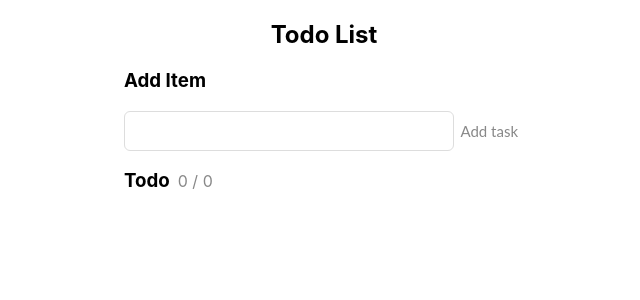
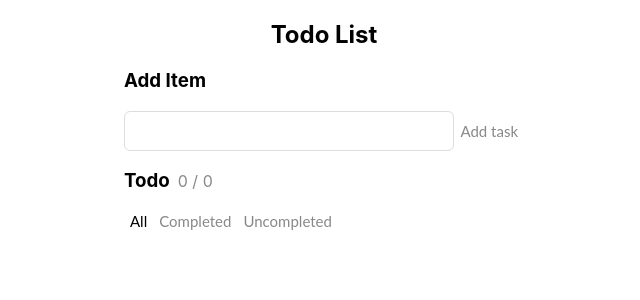
Before and after one commit to johncychan/todo-app-mobx, a React (Create React App) app: page / in a window 1280 px wide. Shown: the top 300 px of the page, without its empty margins (316-956 px from the left). Built offline with nearby package versions, Linux system fonts and the light colour scheme.

Commit message:
implement filter

```diff
--- a/src/TodoList/TodoListStore.js
+++ b/src/TodoList/TodoListStore.js
@@ -3,10 +3,12 @@ import { v4 as uuidv4 } from 'uuid';
 
 class TodoListStoreImplement {
     todos = [];
+    mode = 'all'
 
     constructor()     {
         makeObservable(this, {
             todos: observable,
+            mode: observable,
             addTodo: action,
             editTodo: action,
             toggleComplete: action,
@@ -22,6 +24,17 @@ class TodoListStoreImplement {
                 }, [])
             );
         })
+    }
+
+    todosList() {
+        switch(this.mode) {
+            case 'completed':
+                return this.todos.filter(t => t.completed);
+            case 'uncompleted':
+                return this.todos.filter(t => !t.completed);
+            default:
+                return this.todos;
+        }
     }
 
     addTodo(title) {
--- a/src/TodoList/TodoView.js
+++ b/src/TodoList/TodoView.js
@@ -1,4 +1,5 @@
 import { observer } from 'mobx-react'
+import { action } from 'mobx';
 import TodoListItem from './TodoListItem';
 import React from "react";
 
@@ -6,8 +7,12 @@ const TodoView = observer(({store}) => {
 	return (
         <>
             {store && store.todos && (
+                <>
+                    <button onClick={action(() => store.mode = "all")} style={{color: store.mode === "all" ? "black" : ''}}>All</button>
+                    <button onClick={action(() => store.mode = "completed")} style={{color: store.mode === "completed" ? "black" : ''}}>Completed</button>
+                    <button onClick={action(() => store.mode = "uncompleted")} style={{color: store.mode === "uncompleted" ? "black" : ''}}>Uncompleted</button>
                     <ul>
-                    {store.todos.map((todo, index) => {
+                        {store.todosList().map((todo, index) => {
                             return (
                                 <TodoListItem
                                     todo={todo}
@@ -19,6 +24,7 @@ const TodoView = observer(({store}) => {
                             )
                         })}
                     </ul>
+                </>
             )}
         </>
     );
```
Lines whose indentation alone changed are shown as unchanged.
